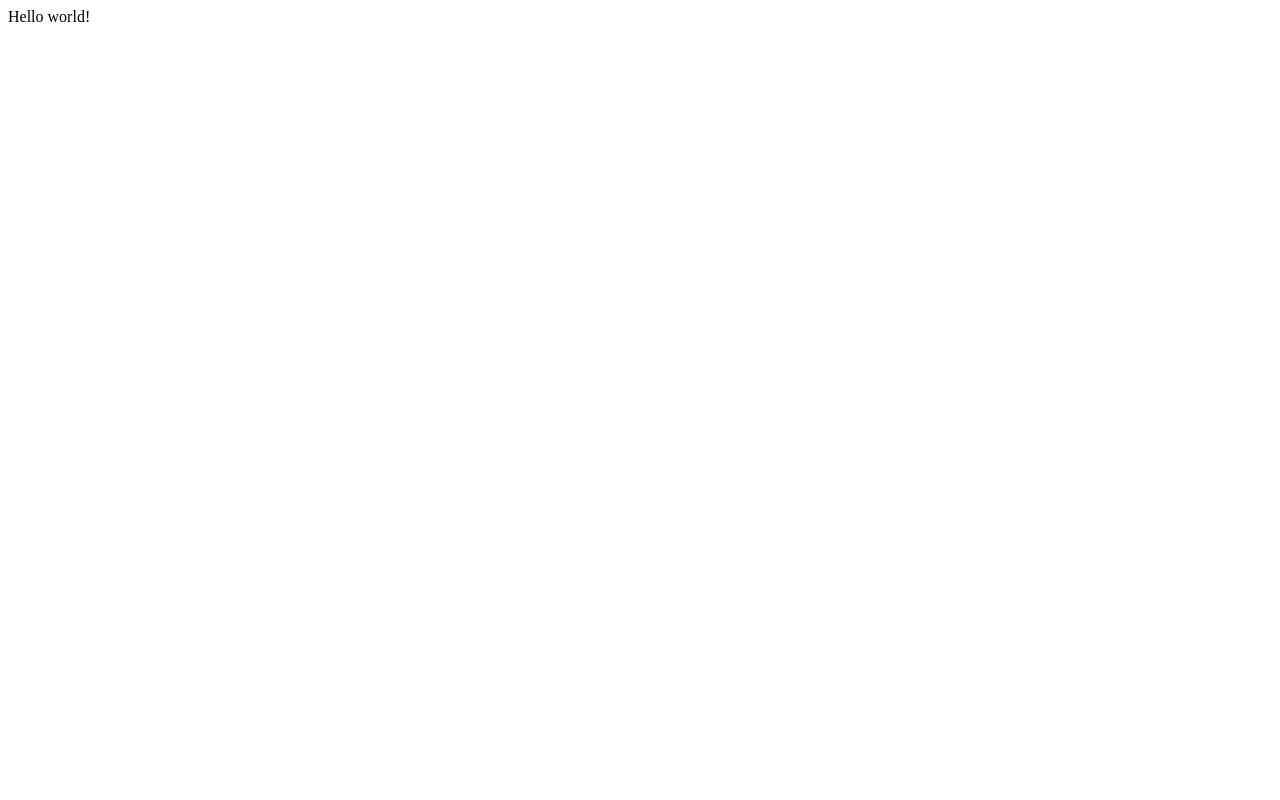
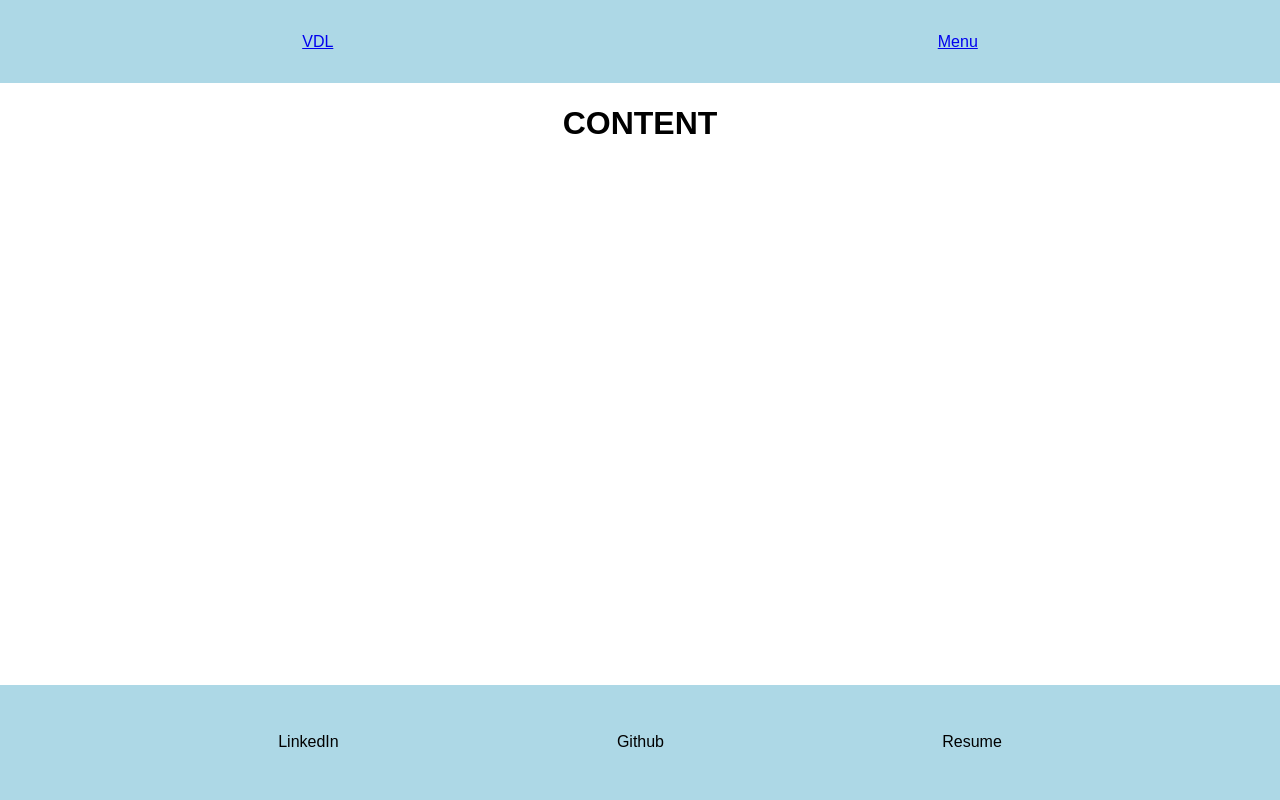
Before and after one commit to VincenzoDeLucia/portfolio-website, a Gatsby site: page / in a window 1280 px wide. Built offline with nearby package versions, Linux system fonts and the light colour scheme; Gatsby itself is replaced by a stand-in of ours.

Commit message:
Basci components created

```diff
--- /dev/null
+++ b/gatsby-browser.js
@@ -0,0 +1 @@
+import "./src/styles/global.css"
--- a/package.json
+++ b/package.json
@@ -1,5 +1,5 @@
 {
-  "name": "gatsby-starter-hello-world",
+  "name": "vdl-portfolio-website",
   "private": true,
   "description": "A simplified bare-bones starter for Gatsby",
   "version": "0.1.0",
--- /dev/null
+++ b/src/components/footer/footer.css
@@ -0,0 +1,22 @@
+.footer {
+  width: 100%;
+  display: flex;
+  flex-direction: row;
+  align-items: center;
+  background-color: lightblue;
+  flex-grow: 1;
+}
+
+.footer-items {
+  width: 100%;
+  display: flex;
+  flex-direction: row;
+  align-items: center;
+  justify-content: space-evenly;
+  padding: 0px;
+}
+
+.footer-items a {
+  text-decoration: none;
+  color: black;
+}
--- /dev/null
+++ b/src/components/footer/footer.js
@@ -0,0 +1,16 @@
+import React from "react"
+import "./footer.css"
+
+const Footer = () => {
+  return (
+    <div className="footer">
+      <ul className="footer-items">
+        <a href="#">LinkedIn</a>
+        <a href="#">Github</a>
+        <a href="#">Resume</a>
+      </ul>
+    </div>
+  )
+}
+
+export default Footer
--- /dev/null
+++ b/src/components/layout/layout.css
@@ -0,0 +1,6 @@
+.content {
+  display: flex;
+  flex-direction: column;
+  align-items: center;
+  flex-grow: 8;
+}
--- /dev/null
+++ b/src/components/layout/layout.js
@@ -0,0 +1,12 @@
+import React from "react"
+import "./layout.css"
+
+const Layout = ({ children }) => {
+  return (
+    <div className="content">
+      <h1>CONTENT</h1>
+    </div>
+  )
+}
+
+export default Layout
--- /dev/null
+++ b/src/components/navbar/navbar.css
@@ -0,0 +1,19 @@
+.navbar {
+  display: flex;
+  flex-direction: row;
+  justify-content: space-around;
+  align-items: center;
+  width: 100%;
+  background-color: lightblue;
+  flex-grow: 1;
+}
+
+.navbar-list {
+  padding-inline-start: 0px;
+}
+
+.navbar-item {
+  text-decoration: none;
+  color: black;
+  padding-right: 30px;
+}
--- /dev/null
+++ b/src/components/navbar/navbar.js
@@ -0,0 +1,14 @@
+import React from "react"
+import { Link } from "gatsby"
+import "./navbar.css"
+
+const Navbar = () => {
+  return (
+    <div className="navbar">
+      <Link to="/">VDL</Link>
+      <Link to="/menu">Menu</Link>
+    </div>
+  )
+}
+
+export default Navbar
--- a/src/pages/index.js
+++ b/src/pages/index.js
@@ -1,5 +1,14 @@
 import React from "react"
+import Navbar from "../components/navbar/navbar"
+import Footer from "../components/footer/footer"
+import Layout from "../components/layout/layout"
 
 export default function Home() {
-  return <div>Hello world!</div>
+  return (
+    <div className="main-page">
+      <Navbar />
+      <Layout />
+      <Footer />
+    </div>
+  )
 }
--- /dev/null
+++ b/src/styles/global.css
@@ -0,0 +1,20 @@
+html {
+  font-family: Arial, Helvetica, sans-serif;
+  box-sizing: border-box;
+  margin: 0;
+  padding: 0;
+}
+
+body {
+  margin: 0;
+  display: flex;
+  flex-direction: column;
+}
+
+.main-page {
+  display: flex;
+  flex-direction: column;
+  align-items: stretch;
+  position: relative;
+  min-height: 100vh;
+}
```
Also changed, not shown: src/components/about/about.js (added, +10 -0 lines), src/components/contact/contact.js (added, +11 -0 lines), src/components/work/work.js (added, +12 -0 lines), src/pages/menu.js (added, +26 -0 lines), src/styles/menu.css (added, +20 -0 lines), README.md, src/components/about/about.css (added), src/components/contact/contact.css (added), src/components/work/work.css (added), 1 other file.
